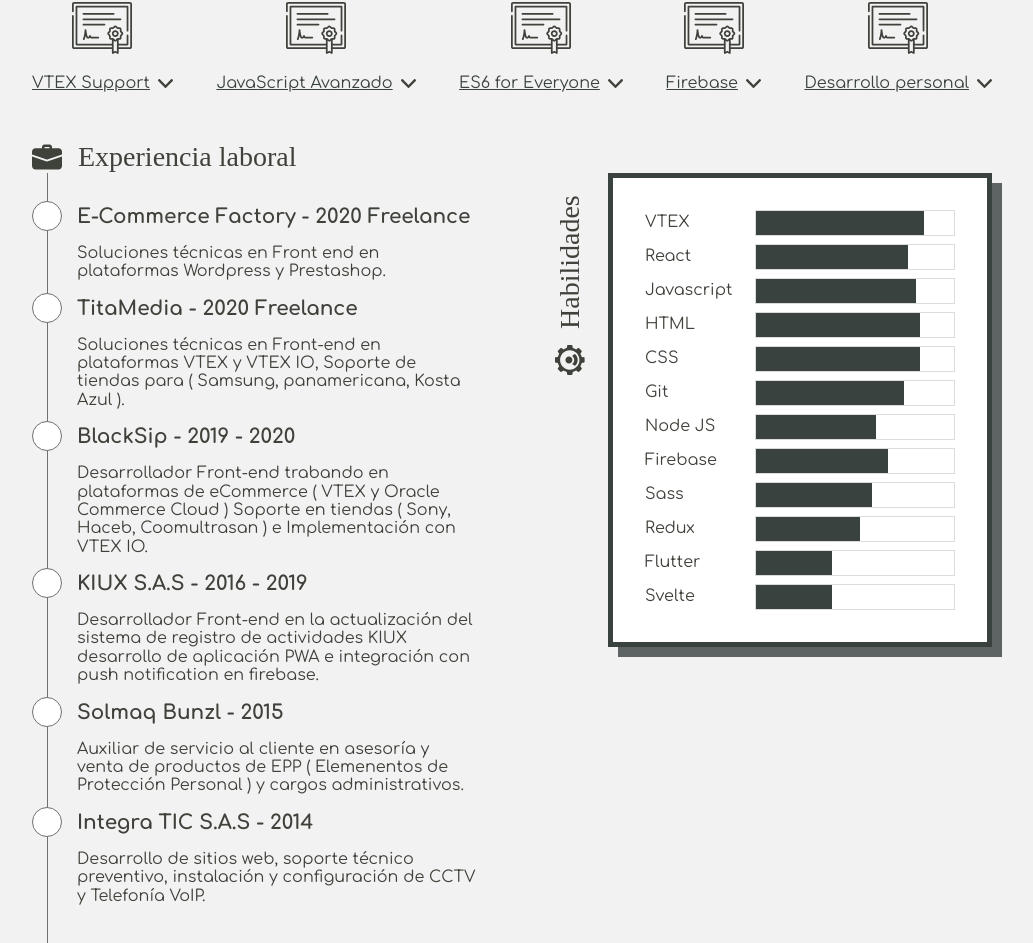
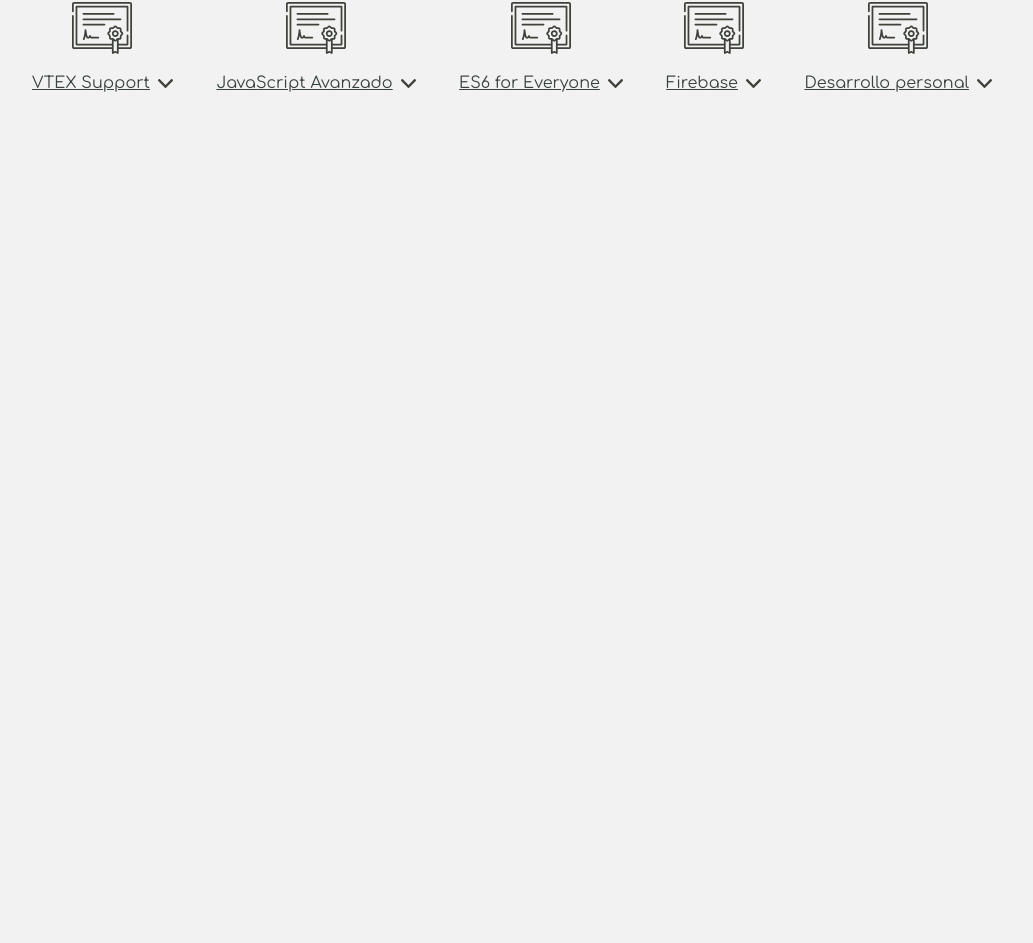
Before and after one commit to JohnAlexanderG/cv-johnalexanderg, a Svelte app: page / in a window 1280 px wide. Shown: the part 547-1490 px from the top of the page, without its empty margins (128-1161 px from the left). After the commit the page ends 800 px from the top, so only its background shows below. Built offline with nearby package versions, Linux system fonts and the light colour scheme; a web font is replaced by a local one.

Commit message:
[Temporal] se oculta por temas de impresion PDF

```diff
--- a/src/App.svelte
+++ b/src/App.svelte
@@ -61,7 +61,7 @@
     <Contact { email } { phone } />
     <About { shortName } { position } />
     <Certificates />
-    <section class="w-exp-and-skills">
+    <section style="display: none;" class="w-exp-and-skills">
         <WorkExperience />
         <Skills />
     </section>
```
